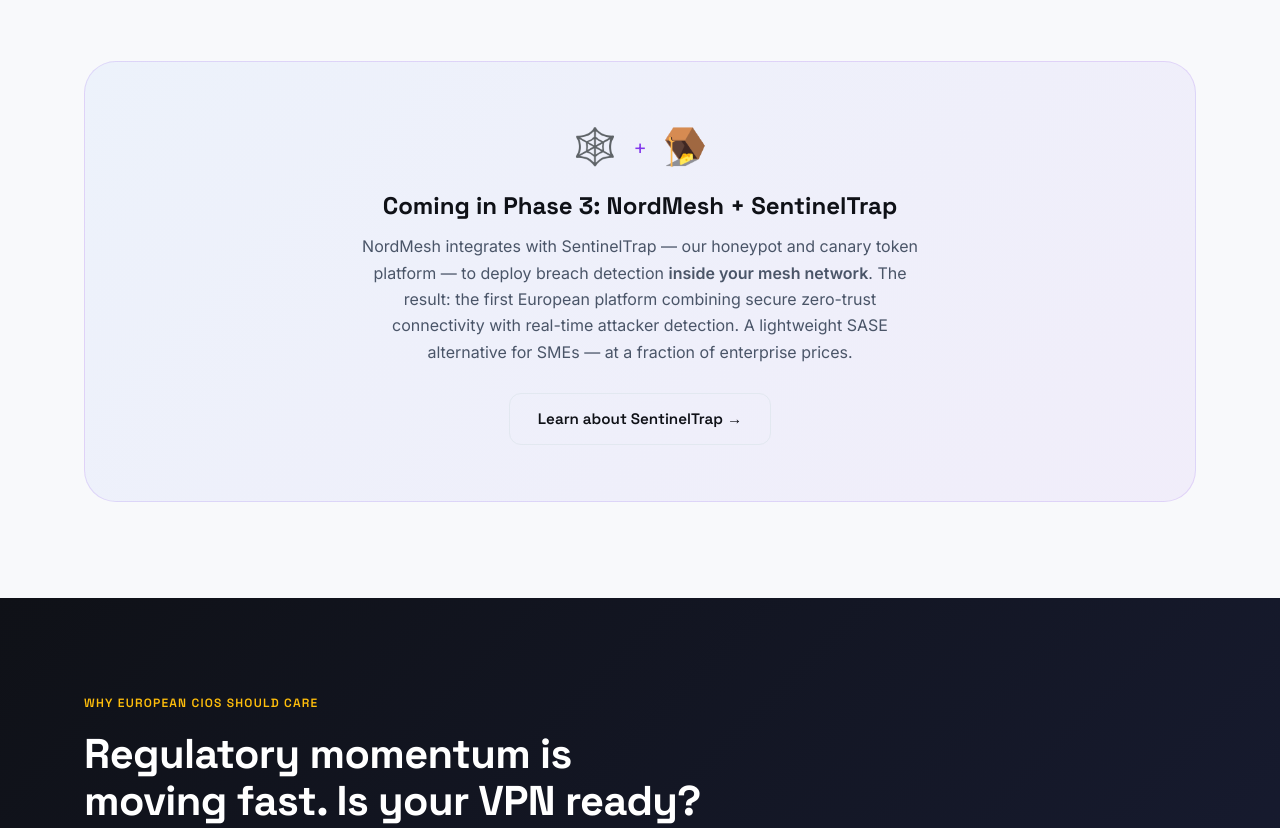
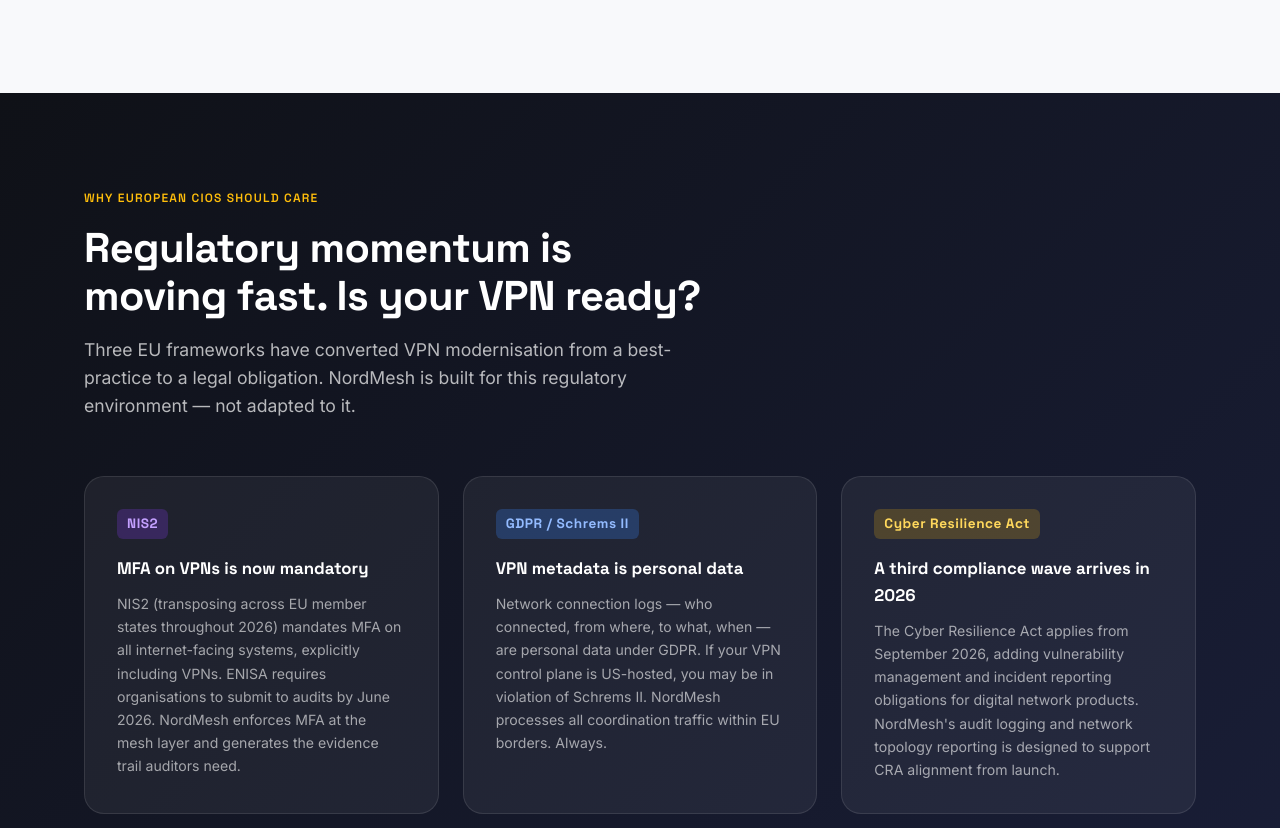
Before and after one commit to allan-ship-it/NordMesh, a plain HTML site: page index.html in a window 1280 px wide. Shown: the part 6501-7329 px from the top of the page. Drawn offline with Linux system fonts and the light colour scheme.

Commit message:
Add files via upload

```diff
--- a/index.html
+++ b/index.html
@@ -555,7 +555,7 @@
     .who-bullets li { font-size: 0.82rem; color: var(--text-muted); display: flex; align-items: center; gap: 8px; }
     .who-bullets li::before { content: '→'; color: var(--violet); }
 
-    /* ─── SENTINELTRAP BUNDLE ─── */
+    /* ─── ROADMAP CALLOUT ─── */
     .bundle {
       background: linear-gradient(135deg, rgba(58,134,255,.06), rgba(131,56,236,.06));
       border: 1px solid rgba(131,56,236,.15);
@@ -1166,24 +1166,6 @@
       </div>
     </div>
 
-    <!-- SentinelTrap Bundle teaser -->
-    <div class="bundle">
-      <div class="bundle-icons">
-        <span title="NordMesh">🕸️</span>
-        <span style="font-size:20px;color:var(--violet);">+</span>
-        <span title="SentinelTrap">🪤</span>
-      </div>
-      <h3>Coming in Phase 3: NordMesh + SentinelTrap</h3>
-      <p>
-        NordMesh integrates with SentinelTrap — our honeypot and canary token platform —
-        to deploy breach detection <strong>inside your mesh network</strong>.
-        The result: the first European platform combining secure zero-trust connectivity
-        with real-time attacker detection. A lightweight SASE alternative for SMEs — at a fraction of enterprise prices.
-      </p>
-      <a href="sentinel-index.html" class="btn btn-secondary">
-        Learn about SentinelTrap →
-      </a>
-    </div>
   </div>
 </section>
 
@@ -1319,8 +1301,8 @@
             <td><span class="partial">~ Limited</span></td>
           </tr>
           <tr>
-            <td>Breach detection integration</td>
-            <td class="highlight"><span class="check">✓ SentinelTrap (Phase 3)</span></td>
+            <td>Integrated breach detection</td>
+            <td class="highlight"><span class="check">✓ Phase 3 roadmap</span></td>
             <td><span class="cross">✗ Not planned</span></td>
             <td><span class="cross">✗ Not planned</span></td>
             <td><span class="cross">✗ Not planned</span></td>
@@ -1549,9 +1531,8 @@
         </ul>
       </div>
       <div class="footer-col">
-        <h5>Ecosystem</h5>
+        <h5>Company</h5>
         <ul class="footer-links">
-          <li><a href="sentinel-index.html">SentinelTrap</a></li>
           <li><a href="mailto:allan@thorvaldzen.dk">Contact</a></li>
           <li><a href="#">Community (GitHub)</a></li>
           <li><a href="#">Documentation</a></li>
```
